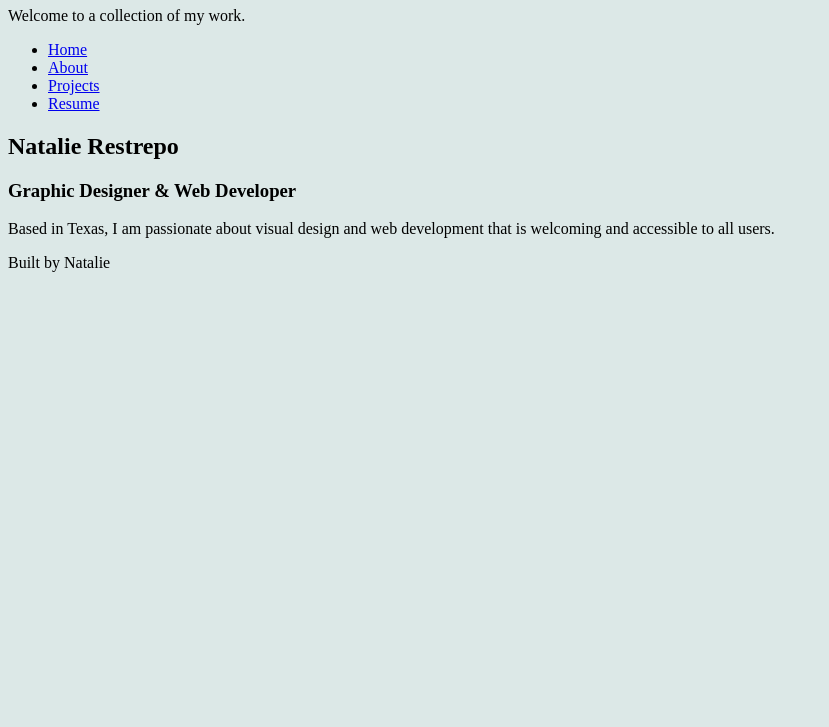
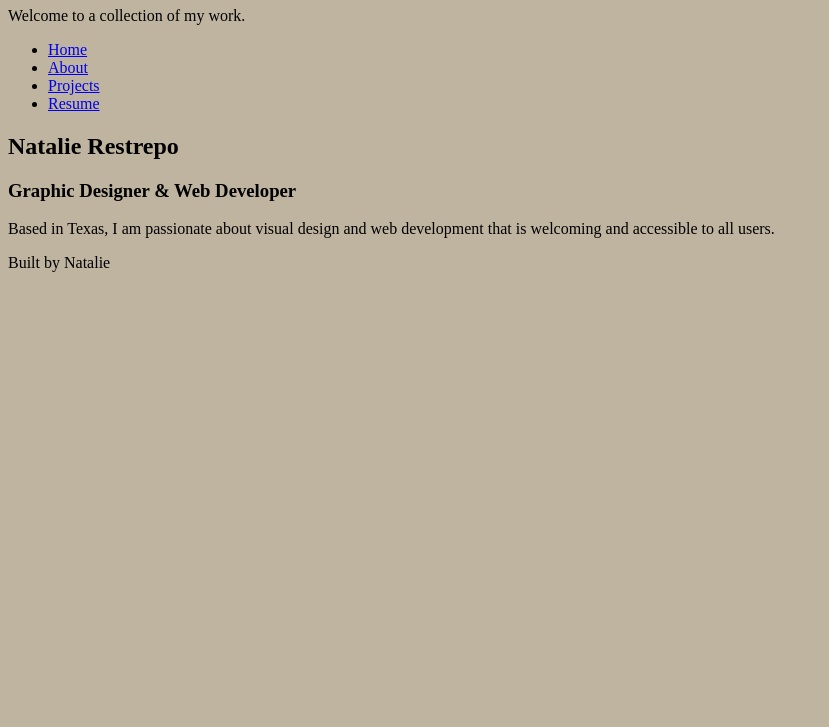
Before and after one commit to 03nani/myfirstportfolio, a plain HTML site: page index.html in a window 1280 px wide. Shown: the part 73-800 px from the top of the page, without its empty margins (0-829 px from the left). Drawn offline with Linux system fonts and the light colour scheme.

Commit message:
updated color palette

```diff
--- a/styles.css
+++ b/styles.css
@@ -1,13 +1,13 @@
 /* CSS by Natalie Restrepo */
 /* Color Palette
-warm gray= #444143
-lighter gray= #A19E9D
-light gray= #E2E2DA
-white= #FAFCFF
-mint= #DCE8E7
+olive green=#59512A
+beige=#BFB49F
+tan=#8C7C69
+off white=#F2EADF
+brown=#403226
 */
 
 /* GLOBAL (base) MOBILE FIRST */
 body {
-    background-color:#DCE8E7;
+    background-color:#BFB49F;
 }
```
